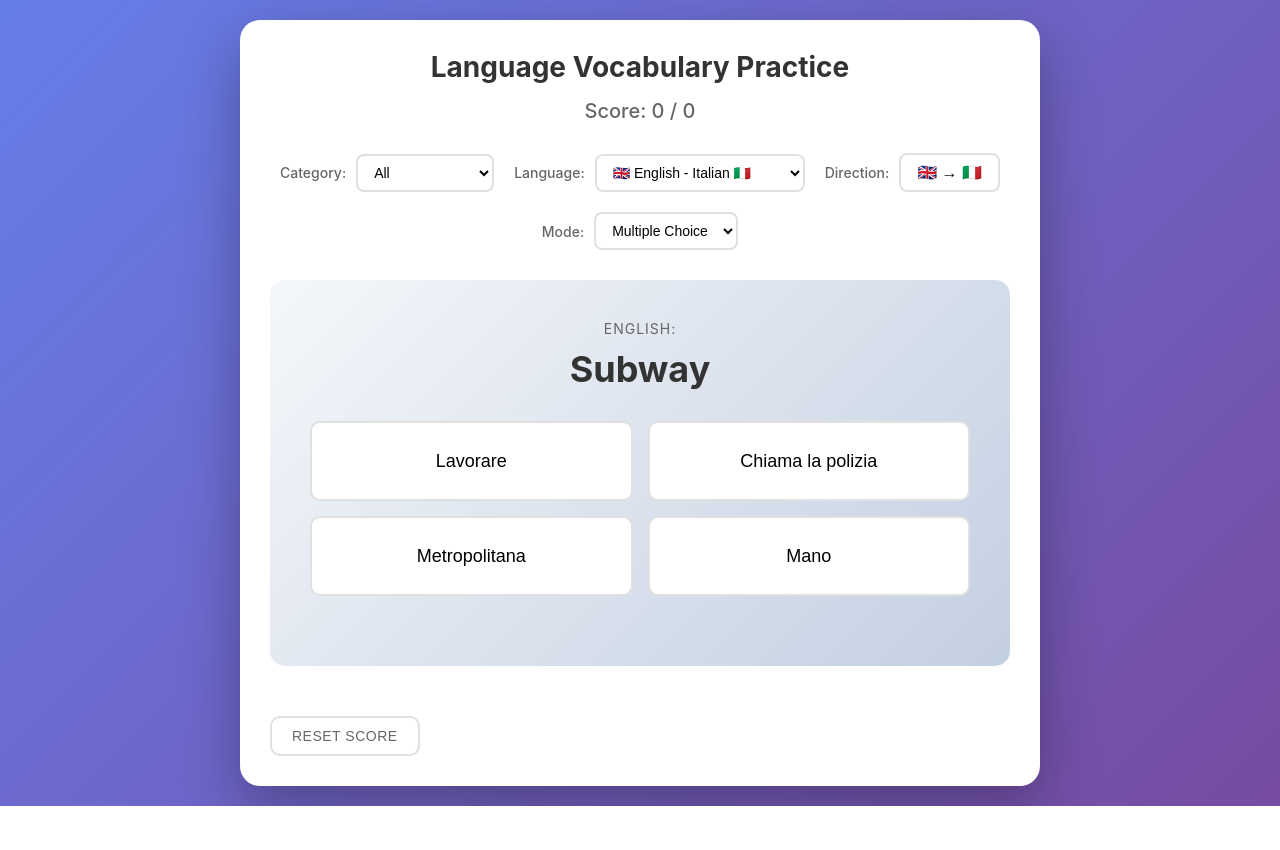
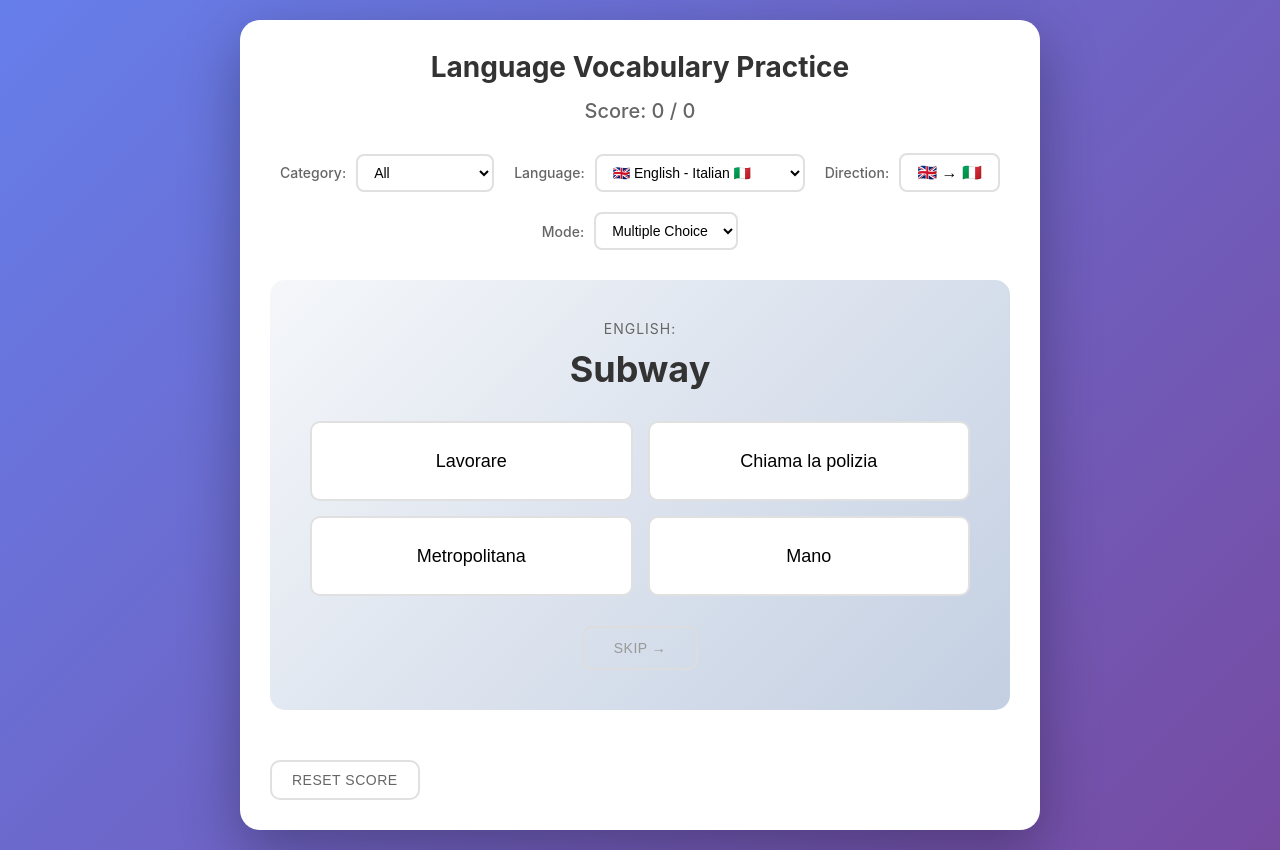
Before and after one commit to cztomsik/lang-app, a Preact app: page / in a window 1280 px wide. Before the commit the page ends 806 px from the top, so only its background shows below. Built offline with nearby package versions, Linux system fonts and the light colour scheme.

Commit message:
add skip button

```diff
--- a/src/app.css
+++ b/src/app.css
@@ -245,6 +245,19 @@ input[type="text"]:disabled {
   color: #667eea;
 }
 
+.btn-skip {
+  background: transparent;
+  color: #999;
+  border: 2px solid #ddd;
+  font-size: 14px;
+}
+
+.btn-skip:hover {
+  border-color: #999;
+  color: #666;
+  background: #f8f8f8;
+}
+
 .multiple-choice-grid {
   display: grid;
   grid-template-columns: repeat(2, 1fr);
--- a/src/components/VocabularyPractice.tsx
+++ b/src/components/VocabularyPractice.tsx
@@ -153,6 +153,10 @@ export function VocabularyPractice() {
     setShowAnswer(true);
   };
 
+  const handleSkip = () => {
+    nextWord();
+  };
+
   const resetScore = () => {
     setScore({ correct: 0, total: 0 });
     setUsedWords(new Set());
@@ -264,6 +268,9 @@ export function VocabularyPractice() {
                     <button className="btn btn-danger" onClick={handleDontKnow}>
                       Show answer
                     </button>
+                    <button className="btn btn-skip" onClick={handleSkip}>
+                      Skip →
+                    </button>
                   </>
                 ) : (
                   <button className="btn btn-primary" onClick={nextWord}>
@@ -298,9 +305,14 @@ export function VocabularyPractice() {
 
               <div className="buttons">
                 {!feedback ? (
-                  <button className="btn btn-primary" onClick={checkAnswer}>
-                    Check Answer
-                  </button>
+                  <>
+                    <button className="btn btn-primary" onClick={checkAnswer}>
+                      Check Answer
+                    </button>
+                    <button className="btn btn-skip" onClick={handleSkip}>
+                      Skip →
+                    </button>
+                  </>
                 ) : (
                   <button className="btn btn-primary" onClick={nextWord}>
                     Next word →
@@ -338,6 +350,14 @@ export function VocabularyPractice() {
                 })}
               </div>
 
+              {!feedback && (
+                <div className="buttons">
+                  <button className="btn btn-skip" onClick={handleSkip}>
+                    Skip →
+                  </button>
+                </div>
+              )}
+
               {feedback && (
                 <div className="buttons">
                   <button className="btn btn-primary" onClick={nextWord}>
```
